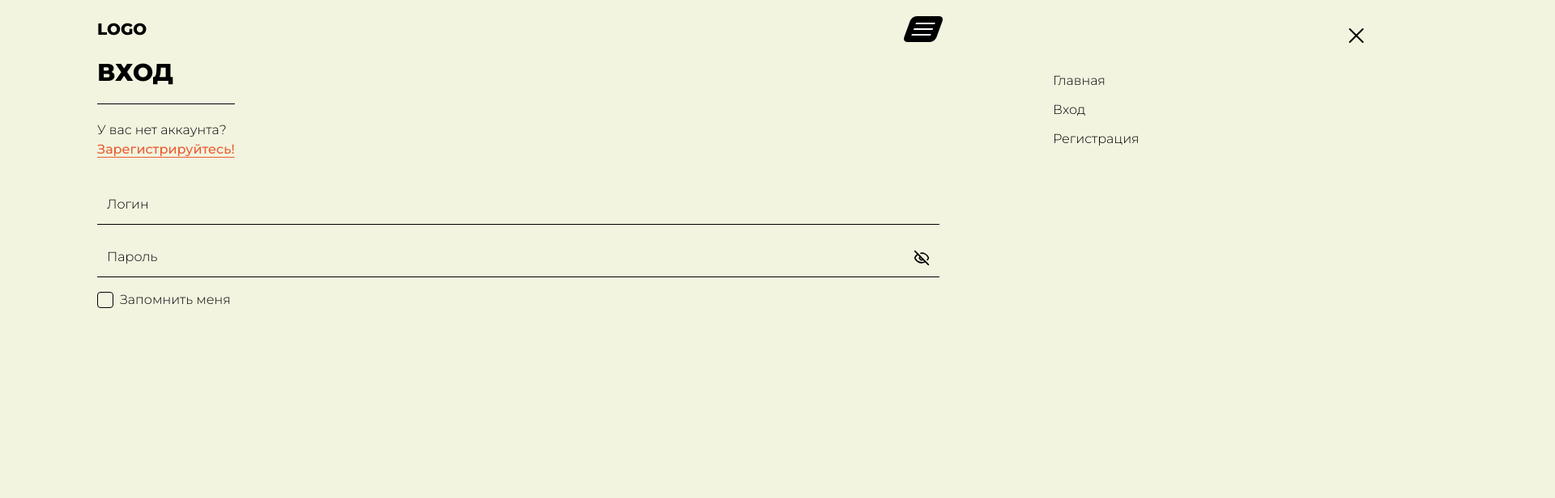
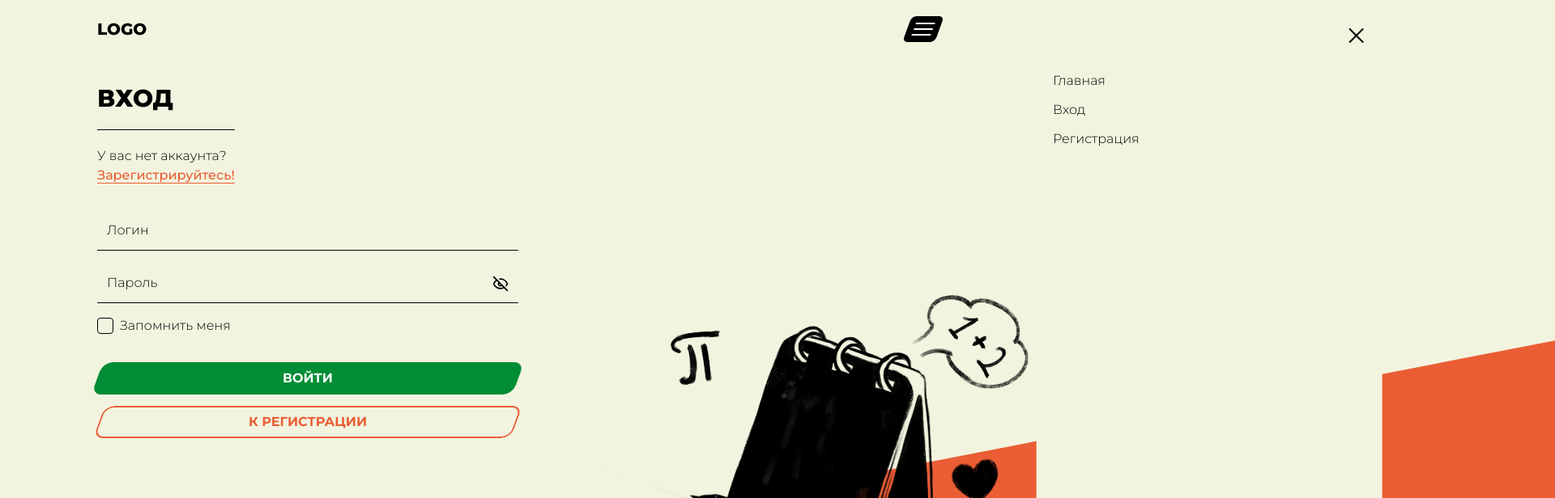
Before and after one commit to SqTione/QuizzyRoomFrontend, a Next.js app: page /auth/sign-in in a window 1280 px wide. Shown: the top 616 px of the page at 81% size, 1920 px wide, since content can reach past the window. Built offline with nearby package versions, Linux system fonts and the light colour scheme; no server answers.

Commit message:
Finished sign-in page

```diff
--- a/src/app/Home.tsx
+++ b/src/app/Home.tsx
@@ -28,7 +28,7 @@
 		</main>
 
 		{/* Section "Quizzes" */}
-		<section className='container'>
+		<section className='container section'>
 			<h4 className="subtitle mb-3">Квизы</h4>
 			<div className="flex flex-col gap-5 !mb-5 w-2/3">
 				<hr />
@@ -48,7 +48,7 @@
 			</div>
 		</section>
 		{/* Section "About" */}
-		<section className='container'>
+		<section className='container section mb-15'>
 			<h4 className="subtitle mb-3">Квизы</h4>
 			<div className="flex flex-col gap-5 !mb-5 w-2/3">
 				<hr />
--- a/src/app/auth/sign-in/SignIn.tsx
+++ b/src/app/auth/sign-in/SignIn.tsx
@@ -1,5 +1,6 @@
 'use client'
 
+import { Button } from '@/components/ui/buttons/Button'
 import { Checkbox } from '@/components/ui/checkbox/Checkbox'
 import { Field } from '@/components/ui/fields/Field'
 import { DASHBOARD_PAGES, GUEST_PAGES } from '@/config/pages-url.config'
@@ -35,8 +36,8 @@
 	}
 
 	return (
-		<main className="container flex min-h-screen">
-			<form className="w-full" onSubmit={handleSubmit(onSubmit)}>
+		<main className="container flex flex-col justify-between min-h-[92vh]">
+			<form className="md:mt-8 md:w-1/2 relative w-full z-20" onSubmit={handleSubmit(onSubmit)}>
 				<div className='form__header mb-8 w-max'>
 					<h1 className='pb-5'>Вход</h1>
 					<hr className='pb-5'/>
@@ -68,7 +69,15 @@
 						})}/>
 					<Checkbox id='remember' label='Запомнить меня' />
 				</div>
+				<div className="form__footer flex flex-col gap-3 mt-8">
+					<Button className='button--success'>Войти</Button>
+					<Button className='button--bordered' href={GUEST_PAGES.SIGN_UP}>К регистрации</Button>
+				</div>
 			</form>
+			<div className="2xl:-bottom-40 xl:-bottom-1/4 md:-bottom-20 absolute bottom-0 flex justify-center items-end w-full z-0">
+				<img src={'/notebook.png'} alt="" className='2xl:!w-[700px] lg:!w-[550px] lg:-translate-y-1/4 md:!w-[450px] md:-translate-y-1/3 md:left-1/5 relative bottom-0 right-5 z-10'/>
+				<div className="2xl:h-[400px] md:h-[350px] md:rotate-[-11deg] absolute -left-1/2 w-[200%] h-[175px] bg-primary"></div>
+			</div>
 		</main>
 	)
 }
--- a/src/app/globals.css
+++ b/src/app/globals.css
@@ -80,6 +80,6 @@
 	@apply font-extrabold text-base uppercase;
 }
 
-section {
+.section {
 	margin-top: 5rem;
 }
--- a/src/components/guest-layout/footer/FooterGuest.tsx
+++ b/src/components/guest-layout/footer/FooterGuest.tsx
@@ -6,7 +6,7 @@
 
 export function FooterGuest() {
 	return (
-		<footer className="container flex justify-between flex-wrap gap-8 !pt-16 !pb-10 bg-black text-lemon-100 text-sm">
+		<footer className="container relative flex justify-between flex-wrap gap-8 !pt-16 !pb-10 bg-black text-lemon-100 text-sm z-20">
 			<div className='md:w-1/4 w-1/2'>
 				<Logo className="block !mb-3" />
 				<p className='mb-2'>Lorem ipsum dolor sit amet, consectetur adipiscing elit. </p>
--- a/src/components/ui/buttons/Button.tsx
+++ b/src/components/ui/buttons/Button.tsx
@@ -1,17 +1,45 @@
-import { ButtonHTMLAttributes, PropsWithChildren } from 'react'
+'use client';
+
+import Link from 'next/link'
+import {
+	AnchorHTMLAttributes,
+	ButtonHTMLAttributes,
+	PropsWithChildren,
+} from 'react'
 import './button.scss'
 
-type TypeButton = ButtonHTMLAttributes<HTMLButtonElement>
+type ButtonProps =
+  | ({ href: string } & AnchorHTMLAttributes<HTMLAnchorElement>)
+  | (ButtonHTMLAttributes<HTMLButtonElement> & { href?: undefined });
 
 export function Button({
-	children,
-	className,
-	...rest
-}: PropsWithChildren<TypeButton>) {
-	return (
-	<button className={className + ' px-8 py-2 font-bold text-base text-white text-center uppercase rounded-xl skew-x-[-20deg] cursor-pointer'} {...rest}>
-		<div className='skew-x-[20deg]'>
-			{children}
-		</div>
-	</button> )
+  children,
+  className = '',
+  href,
+  ...rest
+}: PropsWithChildren<ButtonProps>) {
+  const classes =
+    `${className} button px-8 py-2 font-bold text-base text-white text-center
+     uppercase rounded-xl skew-x-[-20deg] cursor-pointer`;
+
+  if (href) {
+    return (
+      <Link
+        href={href}
+        className={classes}
+        {...(rest as AnchorHTMLAttributes<HTMLAnchorElement>)}
+      >
+        <div className="skew-x-[20deg]">{children}</div>
+      </Link>
+    );
+  }
+
+  return (
+    <button
+      className={classes}
+      {...(rest as ButtonHTMLAttributes<HTMLButtonElement>)}
+    >
+      <div className="skew-x-[20deg]">{children}</div>
+    </button>
+  );
 }
--- a/src/components/ui/buttons/button.scss
+++ b/src/components/ui/buttons/button.scss
@@ -1,9 +1,44 @@
-button {
+.button {
 	background: linear-gradient(to right, var(--color-primary), var(--color-primary) , var(--color-warning));
 	background-size: 300% 100%;
 	transition: all .4s ease-in-out;
+
+	&--bordered {
+		background: transparent !important;
+		color: var(--color-primary);
+		border: 2px solid transparent;
+
+		&::before {
+			content: '';
+			position: absolute;
+			top: 0;
+			left: 0;
+			right: 0;
+			bottom: 0;
+			z-index: -1;
+			border: 2px solid transparent;
+			border-radius: 12px;
+			background: linear-gradient(90deg, var(--color-primary), var(--color-primary), var(--color-warning)) border-box;
+			background-size: 200% auto;
+			mask:
+				linear-gradient(#fff 0 0) padding-box,
+				linear-gradient(#fff 0 0);
+			mask-composite: exclude;
+			transition: background-position 0.5s ease;
+		}
+
+		&:hover::before {
+			background-position: 100% 0;
+		}
+	}
+
 }
 
-button:hover {
+.button:hover {
 	background-position: 100% 0;
 }
+
+.button--success {
+	background: linear-gradient(to right, var(--color-success), var(--color-success) , #ddda0e);
+	background-size: 300% 100%;
+}
```
Also changed, not shown: public/notebook.png (added).
